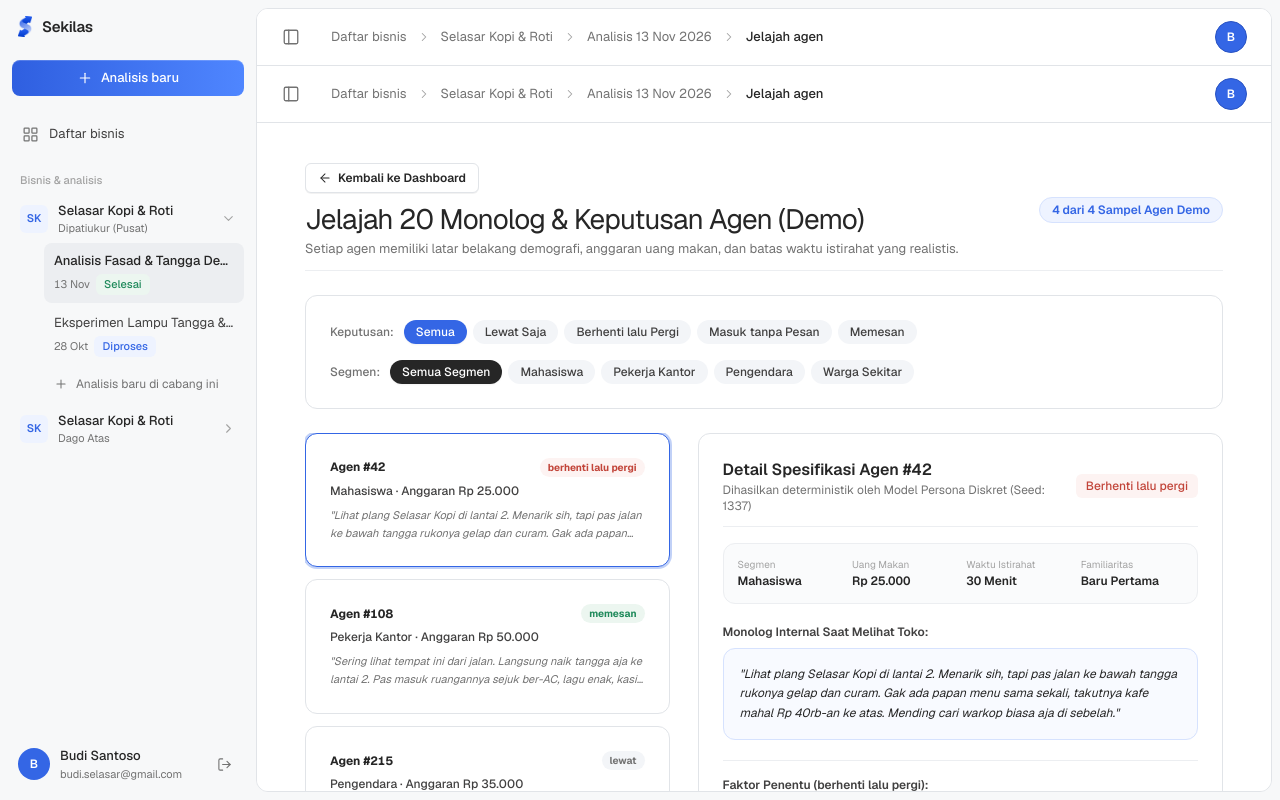
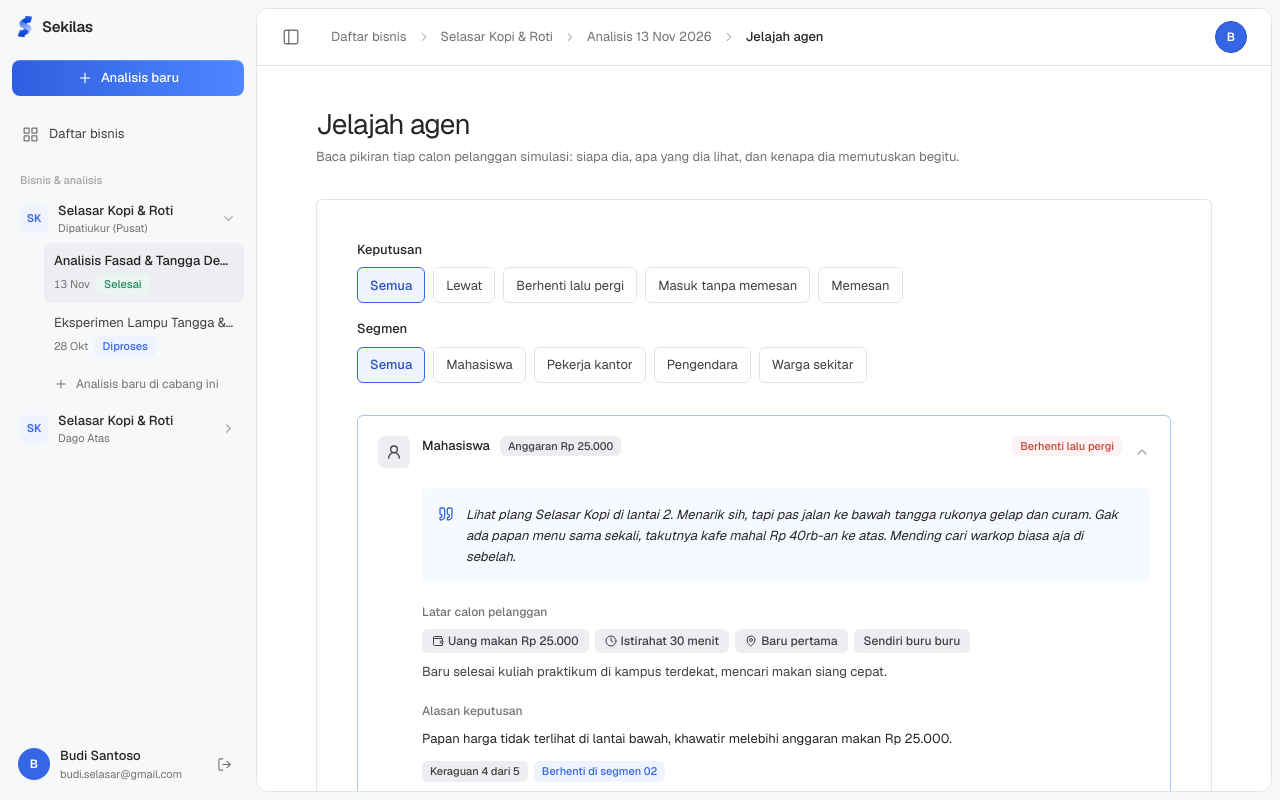
Before and after one commit to inRiza/Sekilas, a Next.js app in the folder fe/: page /business/analysis/agents in a window 1280 px wide. Built offline with nearby package versions, Linux system fonts and the light colour scheme.

Commit message:
feat(agents): restyle agent monologue explorer cards
Collapse persona stories into expandable cards that fit the AppShell.

```diff
--- a/fe/src/app/business/analysis/agents/page.tsx
+++ b/fe/src/app/business/analysis/agents/page.tsx
@@ -1,243 +1,191 @@
 'use client';
 
-import React, { useState, useMemo, Suspense } from 'react';
-import Link from 'next/link';
-import { useParams } from 'next/navigation';
-import { AppNavbar } from '@/components/layout/app-navbar';
-import { Card } from '@/components/ui/card';
+import { ChevronDown, Clock, MapPin, Quote, UserRound, Wallet } from 'lucide-react';
+import { useRouter } from 'next/navigation';
+import React, { Suspense, useMemo, useState } from 'react';
+
+import { Badge } from '@/components/ui/badge';
 import { Button } from '@/components/ui/button';
-import { Badge } from '@/components/ui/badge';
+import { Chip } from '@/components/ui/form';
 import { ArrowLeftIcon } from '@/components/ui/icons';
 import { MOCK_AGENTS } from '@/lib/mock/agents';
-import { FinalDecision } from '@/types/api';
+import type { AgentDecision, FinalDecision } from '@/types/api';
+
+const DECISION: Record<FinalDecision, { label: string; variant: 'impact' | 'friction' | 'neutral' | 'primary' }> = {
+  lewat: { label: 'Lewat', variant: 'neutral' },
+  berhenti_lalu_pergi: { label: 'Berhenti lalu pergi', variant: 'friction' },
+  masuk_tanpa_memesan: { label: 'Masuk tanpa memesan', variant: 'primary' },
+  memesan: { label: 'Memesan', variant: 'impact' },
+};
+
+const DECISION_FILTERS: Array<['all' | FinalDecision, string]> = [
+  ['all', 'Semua'],
+  ['lewat', 'Lewat'],
+  ['berhenti_lalu_pergi', 'Berhenti lalu pergi'],
+  ['masuk_tanpa_memesan', 'Masuk tanpa memesan'],
+  ['memesan', 'Memesan'],
+];
+
+/** 'pekerja_kantor' -> 'Pekerja kantor' */
+function humanize(value: string) {
+  const t = value.replace(/_/g, ' ');
+  return t.charAt(0).toUpperCase() + t.slice(1);
+}
+
+/** Satu agen: ringkas saat tertutup, lengkap (monolog, persona, alasan) saat dibuka. */
+function AgentItem({ agent, open, onToggle }: { agent: AgentDecision; open: boolean; onToggle: () => void }) {
+  const d = DECISION[agent.final_decision];
+  const p = agent.persona;
+
+  return (
+    <li className={`rounded-md border transition-colors ${open ? 'border-primary-40/40' : 'border-line hover:border-[#d3d7dd]'}`}>
+      {/* Ringkasan (klik untuk buka/tutup) */}
+      <button type="button" onClick={onToggle} aria-expanded={open} className="flex w-full items-start gap-3 p-4 text-left sm:p-5">
+        <span className="grid size-8 shrink-0 place-items-center rounded-md bg-soft text-ink-soft">
+          <UserRound size={16} />
+        </span>
+        <div className="min-w-0 flex-1">
+          <div className="flex flex-wrap items-center gap-1.5">
+            <span className="mr-1 text-[13px] font-medium text-ink">{humanize(p.segment)}</span>
+            <Badge>{`Anggaran Rp ${p.concrete_facts.meal_budget.toLocaleString('id-ID')}`}</Badge>
+            <span className="flex-1" />
+            <Badge variant={d.variant}>{d.label}</Badge>
+          </div>
+          {!open && <p className="mt-2 line-clamp-1 text-[13px] italic text-muted">“{agent.monologue}”</p>}
+        </div>
+        <ChevronDown size={16} className={`mt-2 shrink-0 text-subtle transition-transform duration-200 ${open ? 'rotate-180' : ''}`} />
+      </button>
+
+      {/* Detail */}
+      {open && (
+        <div className="space-y-5 px-4 pb-5 sm:px-5 sm:pl-[64px]">
+          <div className="flex items-start gap-3 rounded-md bg-primary-10/50 p-4">
+            <Quote size={16} className="mt-0.5 shrink-0 text-primary-40" />
+            <p className="text-[13px] italic leading-relaxed text-ink">{agent.monologue}</p>
+          </div>
+
+          <div>
+            <p className="mb-2 text-[12px] font-medium text-muted">Latar calon pelanggan</p>
+            <div className="flex flex-wrap gap-1.5">
+              <Badge size="md">
+                <Wallet size={12} /> {`Uang makan Rp ${p.concrete_facts.meal_budget.toLocaleString('id-ID')}`}
+              </Badge>
+              <Badge size="md">
+                <Clock size={12} /> {`Istirahat ${p.concrete_facts.break_time_minutes} menit`}
+              </Badge>
+              <Badge size="md">
+                <MapPin size={12} /> {humanize(p.discrete_traits.area_familiarity)}
+              </Badge>
+              <Badge size="md">{humanize(p.discrete_traits.dining_context)}</Badge>
+            </div>
+            <p className="mt-2 text-[13px] leading-relaxed text-ink-soft">{p.context_around}.</p>
+          </div>
+
+          <div>
+            <p className="mb-2 text-[12px] font-medium text-muted">Alasan keputusan</p>
+            <p className="text-[13px] leading-relaxed text-ink">{agent.deciding_factor}</p>
+            <div className="mt-3 flex flex-wrap gap-1.5">
+              <Badge>{`Keraguan ${agent.hesitation_score} dari 5`}</Badge>
+              <Badge variant="primary">
+                {agent.stopped_at_segment_id ? `Berhenti di segmen ${agent.stopped_at_segment_id.replace('seg_', '')}` : 'Sampai kasir'}
+              </Badge>
+            </div>
+          </div>
+        </div>
+      )}
+    </li>
+  );
+}
 
 function AgenExplorerInner() {
-  const params = useParams();
-  const analysisId = (params?.id as string) || 'selasar-kopi';
-
+  const router = useRouter();
   const [decisionFilter, setDecisionFilter] = useState<'all' | FinalDecision>('all');
   const [segmentFilter, setSegmentFilter] = useState<string>('all');
-  const [selectedAgentId, setSelectedAgentId] = useState<number>(MOCK_AGENTS[0].agent_id);
+  const [openId, setOpenId] = useState<number | null>(MOCK_AGENTS[0]?.agent_id ?? null);
 
-  const filteredAgents = useMemo(() => {
-    return MOCK_AGENTS.filter((ag) => {
-      if (decisionFilter !== 'all' && ag.final_decision !== decisionFilter) return false;
-      if (segmentFilter !== 'all' && ag.persona.segment !== segmentFilter) return false;
-      return true;
-    });
-  }, [decisionFilter, segmentFilter]);
+  const segments = useMemo(() => Array.from(new Set(MOCK_AGENTS.map((a) => a.persona.segment))), []);
 
-  const activeAgent = MOCK_AGENTS.find((a) => a.agent_id === selectedAgentId) || MOCK_AGENTS[0];
+  const agents = useMemo(
+    () =>
+      MOCK_AGENTS.filter(
+        (a) =>
+          (decisionFilter === 'all' || a.final_decision === decisionFilter) &&
+          (segmentFilter === 'all' || a.persona.segment === segmentFilter),
+      ),
+    [decisionFilter, segmentFilter],
+  );
 
   return (
-    <div className="min-h-screen bg-white flex flex-col justify-between">
-      <AppNavbar mode="analysis" analysisId={analysisId} />
-
-      <main className="flex-1 py-8 sm:py-10 w-full px-4 sm:px-8 lg:px-12 space-y-6">
-        {/* Header Title with Back to Dashboard Button */}
-        <div className="flex flex-col sm:flex-row sm:items-center justify-between gap-4 pb-3 border-b border-hairline">
+    <div className="flex min-h-full flex-col bg-white">
+      <main className="flex-1 px-4 pb-16 pt-10 sm:px-6">
+        <div className="mx-auto w-full max-w-4xl space-y-8">
+          {/* Judul halaman */}
           <div>
-            <div className="mb-2">
-              <Link
-                href="/business/analysis"
-                className="inline-flex items-center gap-1.5 rounded-md border border-line bg-white px-3 py-1.5 text-xs font-semibold text-ink hover:bg-panel transition shadow-2xs"
-              >
-                <ArrowLeftIcon size={14} />
-                <span>Kembali ke Dashboard</span>
-              </Link>
-            </div>
-            <h1 className="text-2xl sm:text-[28px] font-normal tracking-[-0.03em] text-ink">
-              Jelajah 20 Monolog & Keputusan Agen (Demo)
-            </h1>
-            <p className="text-xs sm:text-[13px] text-muted mt-0.5">
-              Setiap agen memiliki latar belakang demografi, anggaran uang makan, dan batas waktu istirahat yang realistis.
+            <h1 className="text-2xl font-normal tracking-[-0.03em] text-ink sm:text-[28px]">Jelajah agen</h1>
+            <p className="mt-1 text-[13px] text-muted">
+              Baca pikiran tiap calon pelanggan simulasi: siapa dia, apa yang dia lihat, dan kenapa dia memutuskan begitu.
             </p>
           </div>
-          <div className="flex items-center gap-2 shrink-0">
-            <span className="font-mono text-xs text-primary-40 bg-primary-10 px-3 py-1 rounded-full font-semibold border border-primary-20">
-              {filteredAgents.length} dari {MOCK_AGENTS.length} Sampel Agen Demo
-            </span>
-          </div>
-        </div>
 
-        {/* Filter Bar Kapsul */}
-        <Card className="flex flex-wrap items-center justify-between gap-4 py-3">
-          {/* Filter Keputusan */}
-          <div className="flex items-center gap-1.5 flex-wrap">
-            <span className="text-xs text-muted font-medium mr-1">Keputusan:</span>
-            {[
-              ['all', 'Semua'],
-              ['lewat', 'Lewat Saja'],
-              ['berhenti_lalu_pergi', 'Berhenti lalu Pergi'],
-              ['masuk_tanpa_memesan', 'Masuk tanpa Pesan'],
-              ['memesan', 'Memesan'],
-            ].map(([val, label]) => (
-              <button
-                key={val}
-                onClick={() => setDecisionFilter(val as any)}
-                className={`rounded-full px-3 py-1 text-xs font-medium transition cursor-pointer ${
-                  decisionFilter === val
-                    ? 'bg-primary-40 text-white shadow-xs'
-                    : 'bg-bg text-ink-soft hover:bg-hairline'
-                }`}
-              >
-                {label}
-              </button>
-            ))}
-          </div>
-
-          {/* Filter Segmen */}
-          <div className="flex items-center gap-1.5 flex-wrap">
-            <span className="text-xs text-muted font-medium mr-1">Segmen:</span>
-            {['all', 'mahasiswa', 'pekerja_kantor', 'pengendara', 'warga_sekitar'].map((seg) => (
-              <button
-                key={seg}
-                onClick={() => setSegmentFilter(seg)}
-                className={`rounded-full px-3 py-1 text-xs font-medium capitalize transition cursor-pointer ${
-                  segmentFilter === seg
-                    ? 'bg-ink text-white shadow-xs'
-                    : 'bg-bg text-ink-soft hover:bg-hairline'
-                }`}
-              >
-                {seg === 'all' ? 'Semua Segmen' : seg.replace('_', ' ')}
-              </button>
-            ))}
-          </div>
-        </Card>
-
-        {/* Master-Detail Layout */}
-        <div className="grid grid-cols-1 lg:grid-cols-12 gap-6 items-start">
-          {/* Kolom Kiri: List Kartu Agen (5 Kolom) */}
-          <div className="lg:col-span-5 space-y-3 max-h-[700px] overflow-y-auto pr-1">
-            {filteredAgents.map((ag) => {
-              const isSelected = ag.agent_id === selectedAgentId;
-              const isOrder = ag.final_decision === 'memesan';
-              const isDropTangga = ag.final_decision === 'berhenti_lalu_pergi';
-
-              return (
-                <Card
-                  key={ag.agent_id}
-                  onClick={() => setSelectedAgentId(ag.agent_id)}
-                  className={`cursor-pointer transition-all p-4 ${
-                    isSelected ? 'ring-2 ring-primary-40/30 border-primary-40' : 'hover:border-subtle'
-                  }`}
-                >
-                  <div className="flex items-center justify-between mb-1.5">
-                    <span className="font-mono text-xs font-bold text-ink">
-                      Agen #{ag.agent_id}
-                    </span>
-                    <span
-                      className={`font-mono text-[10px] uppercase font-bold px-2 py-0.5 rounded-full ${
-                        isOrder
-                          ? 'bg-impact-10 text-impact'
-                          : isDropTangga
-                          ? 'bg-friction-10 text-friction'
-                          : 'bg-bg text-muted'
-                      }`}
-                    >
-                      {ag.final_decision.replace(/_/g, ' ')}
-                    </span>
+          <div className="rounded-md border border-line bg-white">
+            <div className="space-y-8 p-6 sm:p-10">
+              {/* Filter */}
+              <div className="space-y-4">
+                <div>
+                  <p className="mb-2 text-[13px] font-medium text-ink">Keputusan</p>
+                  <div className="flex flex-wrap gap-2">
+                    {DECISION_FILTERS.map(([val, label]) => (
+                      <Chip key={val} role="radio" label={label} selected={decisionFilter === val} onClick={() => setDecisionFilter(val)} />
+                    ))}
                   </div>
-                  <p className="text-xs font-medium text-ink-soft capitalize">
-                    {ag.persona.segment.replace('_', ' ')} · Anggaran Rp {ag.persona.concrete_facts.meal_budget.toLocaleString('id-ID')}
-                  </p>
-                  <p className="text-[11px] text-muted mt-2 line-clamp-2 leading-relaxed italic">
-                    "{ag.monologue}"
-                  </p>
-                </Card>
-              );
-            })}
-          </div>
-
-          {/* Kolom Kanan: Detail PersonaSpec & Monolog Penuh (7 Kolom) */}
-          <div className="lg:col-span-7 space-y-5">
-            <Card>
-              <div className="flex items-center justify-between border-b border-hairline pb-3 mb-4">
-                <div>
-                  <h2 className="text-base font-semibold text-ink">
-                    Detail Spesifikasi Agen #{activeAgent.agent_id}
-                  </h2>
-                  <p className="text-xs text-muted">
-                    Dihasilkan deterministik oleh Model Persona Diskret (Seed: {activeAgent.persona.seed})
-                  </p>
-                </div>
-                <Badge
-                  variant={activeAgent.final_decision === 'memesan' ? 'impact' : 'friction'}
-                  size="md"
-                >
-                  {activeAgent.final_decision.replace(/_/g, ' ')}
-                </Badge>
-              </div>
-
-              {/* Data Konkret Persona */}
-              <div className="grid grid-cols-2 sm:grid-cols-4 gap-3 rounded-xl bg-panel p-3.5 border border-hairline text-xs mb-5">
-                <div>
-                  <span className="text-[10px] font-mono uppercase text-subtle block">Segmen</span>
-                  <span className="font-semibold text-ink capitalize mt-0.5 block">
-                    {activeAgent.persona.segment.replace('_', ' ')}
-                  </span>
                 </div>
                 <div>
-                  <span className="text-[10px] font-mono uppercase text-subtle block">Uang Makan</span>
-                  <span className="font-semibold text-ink font-mono mt-0.5 block">
-                    Rp {activeAgent.persona.concrete_facts.meal_budget.toLocaleString('id-ID')}
-                  </span>
-                </div>
-                <div>
-                  <span className="text-[10px] font-mono uppercase text-subtle block">Waktu Istirahat</span>
-                  <span className="font-semibold text-ink font-mono mt-0.5 block">
-                    {activeAgent.persona.concrete_facts.break_time_minutes} Menit
-                  </span>
-                </div>
-                <div>
-                  <span className="text-[10px] font-mono uppercase text-subtle block">Familiaritas</span>
-                  <span className="font-semibold text-ink capitalize mt-0.5 block">
-                    {activeAgent.persona.discrete_traits.area_familiarity.replace('_', ' ')}
-                  </span>
+                  <p className="mb-2 text-[13px] font-medium text-ink">Segmen</p>
+                  <div className="flex flex-wrap gap-2">
+                    <Chip role="radio" label="Semua" selected={segmentFilter === 'all'} onClick={() => setSegmentFilter('all')} />
+                    {segments.map((seg) => (
+                      <Chip key={seg} role="radio" label={humanize(seg)} selected={segmentFilter === seg} onClick={() => setSegmentFilter(seg)} />
+                    ))}
+                  </div>
                 </div>
               </div>
 
-              {/* Monolog Lengkap */}
-              <div>
-                <h3 className="text-xs font-semibold text-ink-soft uppercase font-mono tracking-wider mb-2">
-                  Monolog Internal Saat Melihat Toko:
-                </h3>
-                <div className="rounded-xl border border-primary-20 bg-primary-10/40 p-4 text-xs text-ink leading-relaxed italic">
-                  "{activeAgent.monologue}"
+              {/* Daftar agen */}
+              {agents.length === 0 ? (
+                <div className="rounded-md border border-dashed border-[#c9ced6] bg-panel px-6 py-10 text-center">
+                  <p className="text-[13px] font-medium text-ink">Tidak ada agen dengan kombinasi filter ini</p>
+                  <p className="mt-1 text-[13px] text-muted">Coba ubah pilihan keputusan atau segmen.</p>
                 </div>
-              </div>
+              ) : (
+                <ul className="space-y-3">
+                  {agents.map((a) => (
+                    <AgentItem
+                      key={a.agent_id}
+                      agent={a}
+                      open={openId === a.agent_id}
+                      onToggle={() => setOpenId((id) => (id === a.agent_id ? null : a.agent_id))}
+                    />
+                  ))}
+                </ul>
+              )}
+            </div>
 
-              {/* Alasan Utama Mengambil Keputusan */}
-              <div className="mt-5 pt-4 border-t border-hairline">
-                <h3 className="text-xs font-semibold text-ink-soft uppercase font-mono tracking-wider mb-1">
-                  Faktor Penentu ({activeAgent.final_decision.replace(/_/g, ' ')}):
-                </h3>
-                <p className="text-xs text-ink leading-relaxed">
-                  {activeAgent.deciding_factor}
-                </p>
-                <div className="mt-3 flex items-center gap-3 font-mono text-[11px] text-subtle">
-                  <span>Skor Keraguan: <strong className="text-ink">{activeAgent.hesitation_score} / 5</strong></span>
-                  <span>·</span>
-                  <span>Segmen Berhenti: <strong className="text-primary-40">{activeAgent.stopped_at_segment_id ?? 'Sampai Kasir'}</strong></span>
-                </div>
-              </div>
-            </Card>
+            {/* Kaki container */}
+            <div className="flex items-center rounded-b-md bg-panel px-6 py-5 sm:px-10">
+              <Button variant="secondary" size="lg" onClick={() => router.push('/business/analysis')} className="!rounded-md">
+                <ArrowLeftIcon size={16} /> Kembali ke dasbor
+              </Button>
+            </div>
           </div>
         </div>
       </main>
-
-      <footer className="border-t border-hairline py-6 text-center text-xs text-subtle">
-        <div className="w-full px-4 sm:px-8">
-          Sekilas © 2026 · Simulator Calon Pelanggan untuk UMKM Makanan
-        </div>
-      </footer>
     </div>
   );
 }
 
 export default function AgenExplorerPage() {
   return (
-    <Suspense fallback={<div className="min-h-screen bg-white" />}>
+    <Suspense fallback={<div className="min-h-full bg-white" />}>
       <AgenExplorerInner />
     </Suspense>
   );
```
